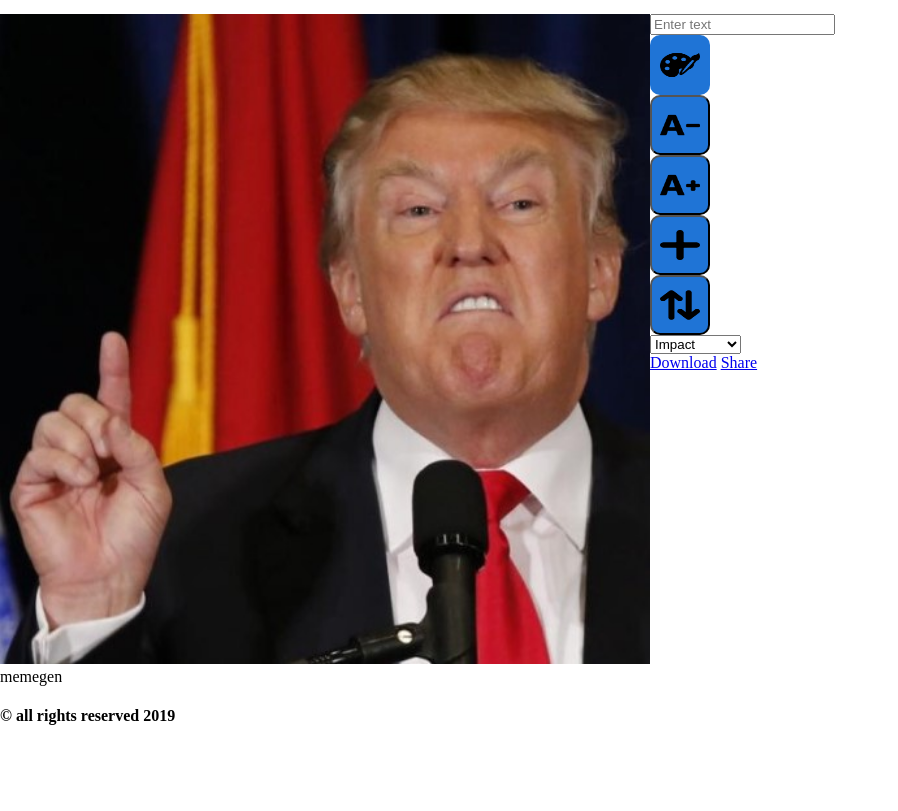
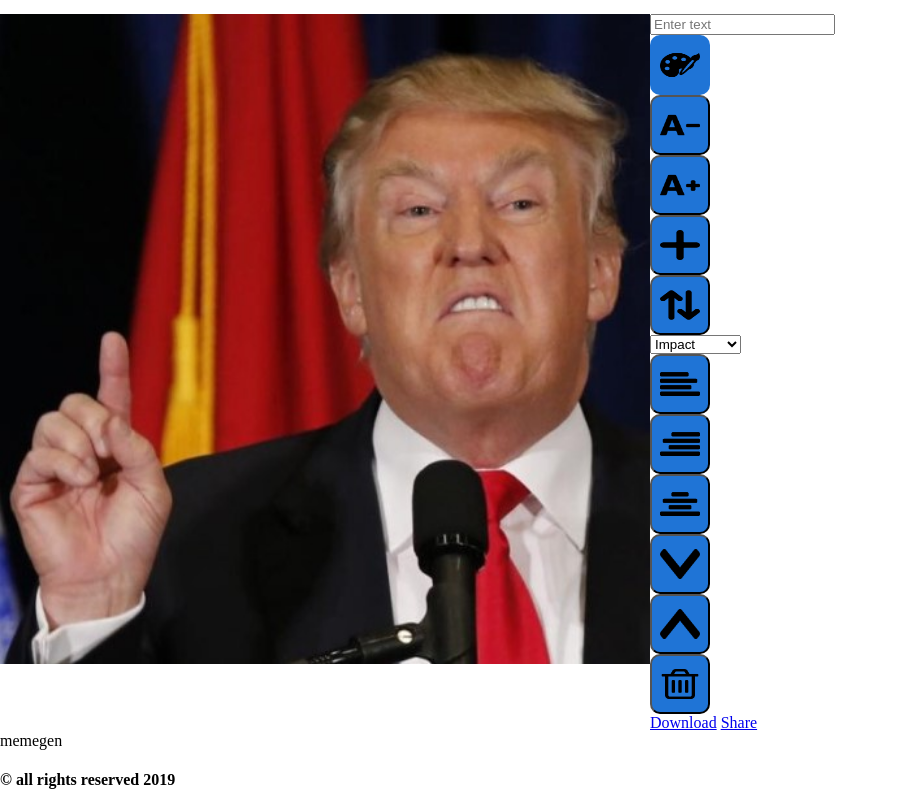
Before and after one commit to Haim-Braunstein/Ultimate-Meme-Generator, a plain HTML site: page index.html in a window 1280 px wide. Both pictures are taken after a click on the picture 210 px from the left and 335 px from the top of the page. Shown: the part 90-901 px from the top of the page, without its empty margins (0-898 px from the left). Before the commit the page ends 837 px from the top, so only its background shows below. Drawn offline with Linux system fonts and the light colour scheme.

Commit message:
Add position btn and remove line()

```diff
--- a/index.html
+++ b/index.html
@@ -63,8 +63,19 @@
                                         <option value="cursive">Cursive</option>
                                         <option value="Helvetica">Helvetica</option>
                                         <option value="monospace">monospace</option>
-
                                     </select>
+                                    <button class="align-left-btn btn" onclick="onAlignLeft()">
+                                        <img src="icons/align-to-left.png" alt=""></button>
+                                        <button class="align-right-btn btn" onclick="onAlignRight()">
+                                            <img src="icons/align-to-right.png" alt=""></button>
+                                            <button class="align-center-btn btn" onclick="onAlignCenter()">
+                                                <img src="icons/center-text-alignment.png" alt=""></button>
+                                                <button class="position-down-btn btn" onclick="onPositionDown()">
+                                                    <img src="icons/arrow down.png" alt=""></button>
+                                                    <button class="position-up-btn btn" onclick="onPositionUp()">
+                                                        <img src="icons/arrow up.png" alt=""></button>
+                                                        <button class="remove-line-btn btn" onclick="onRemoveLine()">
+                                                            <img src="icons/trash.png" alt=""></button>
                 </div>
                 <div class=" actions-btn">
                     <a href="#" class="download-btn" onclick="downloadImg(this)" download="my-img.jpg">Download</a>
--- a/js/memeController.js
+++ b/js/memeController.js
@@ -31,7 +31,7 @@ function renderMeme() {
             gCtx.fillStyle = line.color
 
             gCtx.fillText(line.txt, line.x, line.y)
-            gCtx.strokeStyle='black'
+            gCtx.strokeStyle = 'black'
             gCtx.strokeText(line.txt, line.x, line.y)
 
             if (!line.txt) return
@@ -104,9 +104,7 @@ function onAddLine() {
 }
 
 function onSwitchLine() {
-
     const mems = getMeme()
-    console.log(mems)
     mems.selectedLineIdx++
 
     if (mems.selectedLineIdx >= mems.lines.length) {
@@ -118,12 +116,10 @@ function onSwitchLine() {
 
 }
 
-function onLineClicked(textWidth, textHeight) {
+function onLineClicked() {
 
     const mems = getMeme();
     const selectedLine = mems.lines[mems.selectedLineIdx];
-console.log(selectedLine);
-console.log();
 
     gElCanvas.addEventListener('click', (event) => {
 
@@ -137,15 +133,61 @@ gElCanvas.addEventListener('click', (event) => {
 
         if (canvasX >= selectedLine.x && canvasX <= selectedLine.x + textWidth &&
             canvasY >= textBottom - textHeight && canvasY <= textBottom) {
-        setLineText(txt)
+            // setLineText(txt)
             renderMeme()
         }
     })
 
+    return selectedLine
+
 }
 
-function onChooseFont({value: font}){
+function onChooseFont({ value: font }) {
 
     setChooseFont(font)
 
 }
+
+function onAlignLeft() {
+    const selectedLine = onLineClicked()
+    selectedLine.x = 0
+    renderMeme()
+
+}
+
+function onAlignRight() {
+    const selectedLine = onLineClicked()
+    const textWidth = gCtx.measureText(selectedLine.txt).width
+    selectedLine.x = gElCanvas.width-(selectedLine.size+textWidth)
+    renderMeme()
+}
+
+function onAlignCenter() {
+    const selectedLine = onLineClicked()
+    selectedLine.x = gElCanvas.width/2 - selectedLine.size
+    renderMeme()
+}
+
+function onPositionUp() {
+    const selectedLine = onLineClicked()
+    if (selectedLine.y > 1) {
+        selectedLine.y--
+    }
+    renderMeme()
+}
+
+function onPositionDown() {
+    const selectedLine = onLineClicked()
+    if (selectedLine.y > 1) {
+        selectedLine.y++
+    }
+    renderMeme()
+}
+
+function onRemoveLine(){
+    const mems = getMeme()
+
+    const selectedLine = onLineClicked()
+    removeLine(mems.selectedLineIdx)
+    renderMeme()
+}
--- a/js/service/meme.service.js
+++ b/js/service/meme.service.js
@@ -25,8 +25,6 @@ function setNewLineText(text) {
     gMeme.lines[1].txt = text
 }
 
-
-
 function getMeme() {
 
     return gMeme
@@ -49,6 +47,12 @@ function setChooseFont(fontFamily){
 
 }
 
+function removeLine(lineIdx){
+
+   gMeme.lines.splice(lineIdx, 1)
+}
+
+
 // function ChangeFontSize(fontSize) {
 //     console.log( gMeme.lines[gMeme.selectedLineIdx].size);
 
```
Also changed, not shown: icons/arrow down.jpg (added), icons/arrow down.png (added), icons/arrow down11.png (added), icons/arrow up.png (added), icons/arrow up11.png (added). Lines whose indentation alone changed are shown as unchanged.
